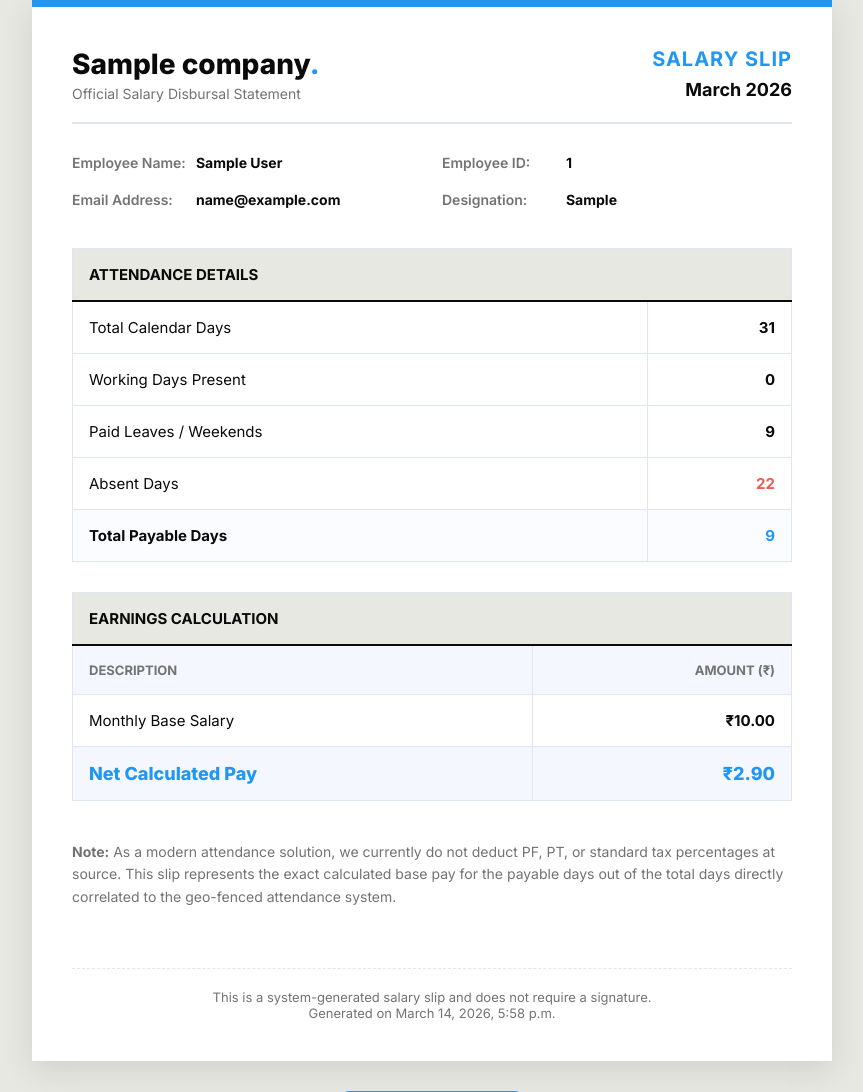
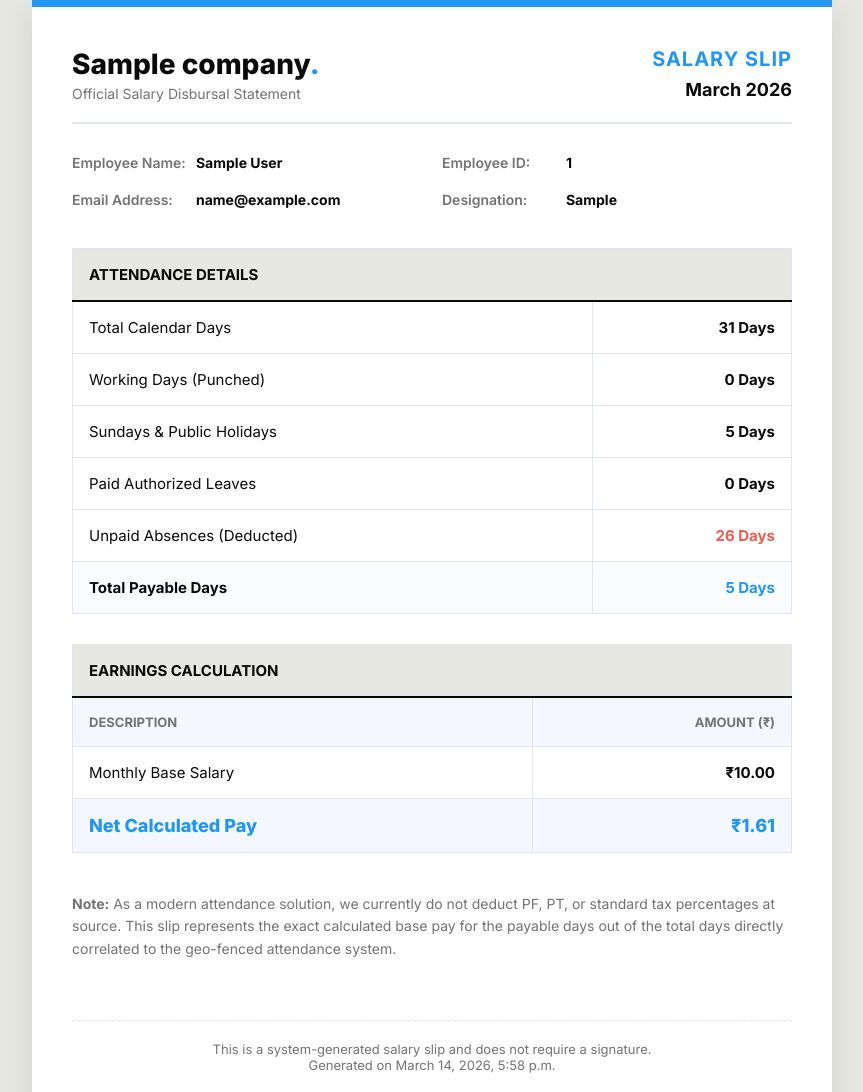
Before and after one commit to enryu-maker/QR-Based-Attendance, a Django app: page /dashboard/salary/print/1/1/ in a window 1280 px wide. Shown: the part 41-1133 px from the top of the page, without its empty margins (208-1071 px from the left). Run offline with Django 4.2, Linux system fonts and the light colour scheme; a user stored in the database is signed in; tables that the repository leaves empty hold one stand-in row (values such as "Sample post").

Commit message:
salary Slips data

```diff
--- a/core/templates/core/dashboard/salary_slip.html
+++ b/core/templates/core/dashboard/salary_slip.html
@@ -73,23 +73,27 @@
             <tbody>
                 <tr>
                     <td>Total Calendar Days</td>
-                    <td class="td-right">{{ total_days_in_month }}</td>
+                    <td class="td-right">{{ total_days_in_month }} Days</td>
                 </tr>
                 <tr>
-                    <td>Working Days Present</td>
-                    <td class="td-right">{{ days_present }}</td>
+                    <td>Working Days (Punched)</td>
+                    <td class="td-right">{{ days_present }} Days</td>
                 </tr>
                 <tr>
-                    <td>Paid Leaves / Weekends</td>
-                    <td class="td-right">{{ free_days }}</td>
+                    <td>Sundays & Public Holidays</td>
+                    <td class="td-right">{{ free_days }} Days</td>
                 </tr>
                 <tr>
-                    <td>Absent Days</td>
-                    <td class="td-right" style="color: #EE5D50;">{{ absent_days }}</td>
+                    <td>Paid Authorized Leaves</td>
+                    <td class="td-right">{{ paid_leaves }} Days</td>
+                </tr>
+                <tr>
+                    <td>Unpaid Absences (Deducted)</td>
+                    <td class="td-right" style="color: #EE5D50;">{{ absent_days }} Days</td>
                 </tr>
                 <tr style="background: #FAFCFF;">
                     <td style="font-weight: 700;">Total Payable Days</td>
-                    <td class="td-right" style="color: #2196F3;">{{ payable_days }}</td>
+                    <td class="td-right" style="color: #2196F3;">{{ payable_days }} Days</td>
                 </tr>
             </tbody>
         </table>
--- a/core/views.py
+++ b/core/views.py
@@ -13,6 +13,63 @@ import qrcode
 import base64
 from io import BytesIO
 from django.utils import timezone
+
+def get_payroll_stats(emp, year, month, company):
+    _, total_days = calendar.monthrange(year, month)
+
+    # Sundays and Holidays
+    free_dates = set()
+    for day in range(1, total_days + 1):
+        if datetime(year, month, day).weekday() == 6: # Sunday only
+            free_dates.add(datetime(year, month, day).date())
+
+    holidays = Holiday.objects.filter(
+        models.Q(company=company) | models.Q(company=None),
+        date__year=year, date__month=month
+    )
+    for h in holidays:
+        free_dates.add(h.date)
+
+    # Actual Presence (Valid IN punches)
+    # Using python list comprehension to handle DateTimeField -> date conversion reliably
+    valid_attendances = Attendance.objects.filter(
+        employee=emp, status='Valid', punch_type='IN',
+        timestamp__year=year, timestamp__month=month
+    )
+    valid_dates = set(a.timestamp.date() for a in valid_attendances)
+
+    # Paid Leaves
+    paid_leave_dates = set(Absence.objects.filter(
+        employee=emp, date__year=year, date__month=month, is_paid=True
+    ).values_list('date', flat=True))
+
+    # Unpaid Absences
+    unpaid_absence_dates = set(Absence.objects.filter(
+        employee=emp, date__year=year, date__month=month, is_paid=False
+    ).values_list('date', flat=True))
+
+    # Total Payable Days: (Present OR Holiday/Sunday OR Paid Leave) MINUS Unpaid Absences
+    payable_dates = (valid_dates | free_dates | paid_leave_dates) - unpaid_absence_dates
+    payable_count = len(payable_dates)
+
+    # Breakdown for UI/Slips
+    punched_working_days = len(valid_dates - free_dates - unpaid_absence_dates)
+    paid_free_days = len(free_dates - unpaid_absence_dates)
+    actual_paid_leaves = len(paid_leave_dates - valid_dates - free_dates - unpaid_absence_dates)
+
+    salary = (float(emp.monthly_salary) / total_days) * payable_count if total_days > 0 else 0
+
+    return {
+        'total_days': total_days,
+        'days_present': punched_working_days,
+        'free_days': paid_free_days,
+        'paid_leaves': actual_paid_leaves,
+        'unpaid_absences': total_days - payable_count,
+        'payable_days': payable_count,
+        'salary': round(salary, 2),
+        'original_paid_leave_count': len(paid_leave_dates), # For backward compatibility in some views if needed
+        'original_unpaid_absence_count': len(unpaid_absence_dates)
+    }
 
 def check_punch_status(request, company_slug, employee_id):
     try:
@@ -204,42 +261,15 @@ def admin_dashboard(request):
     data = []
 
     for emp in employees:
-        valid_attendances = Attendance.objects.filter(
-            employee=emp,
-            status='Valid',
-            punch_type='IN',
-            timestamp__year=year,
-            timestamp__month=month
-        )
-
-        valid_dates = set(a.timestamp.date() for a in valid_attendances)
-        days_present = len(valid_dates)
-
-        absence_dates = set(Absence.objects.filter(
-            employee=emp,
-            date__year=year,
-            date__month=month,
-            is_paid=False
-        ).values_list('date', flat=True))
-
-        paid_leave_count = Absence.objects.filter(
-            employee=emp,
-            date__year=year,
-            date__month=month,
-            is_paid=True
-        ).count()
-
-        payable_dates = (valid_dates | free_dates) - absence_dates
-        payable_days = len(payable_dates)
-
-        salary = (float(emp.monthly_salary) / total_days_in_month) * payable_days if total_days_in_month > 0 else 0
+        stats = get_payroll_stats(emp, year, month, company)
 
         data.append({
             'employee': emp,
-            'days_present': days_present,
-            'absences': len(absence_dates),
-            'paid_leaves': paid_leave_count,
-            'salary': round(salary, 2)
+            'days_present': stats['days_present'] + stats['paid_leaves'], # Showing "Authorized Days" or similar? No, let's stick to breakdown
+            'actual_present': stats['days_present'],
+            'absences': stats['unpaid_absences'],
+            'paid_leaves': stats['paid_leaves'],
+            'salary': stats['salary']
         })
 
     return render(request, 'core/dashboard/salary.html', {
@@ -263,36 +293,7 @@ def print_salary_slip(request, emp_id, month_str):
     except Employee.DoesNotExist:
         return redirect('dashboard_salary')
 
-    _, total_days_in_month = calendar.monthrange(year, month)
-
-    free_dates = set()
-    for day in range(1, total_days_in_month + 1):
-        d = datetime(year, month, day).date()
-        if d.weekday() >= 5: # Saturday or Sunday
-            free_dates.add(d)
-
-    holidays = Holiday.objects.filter(models.Q(company=company) | models.Q(company=None), date__year=year, date__month=month)
-    for h in holidays:
-        free_dates.add(h.date)
-
-    valid_attendances = Attendance.objects.filter(
-        employee=emp,
-        status='Valid',
-        punch_type='IN',
-        timestamp__year=year,
-        timestamp__month=month
-    )
-
-    valid_dates = set(a.timestamp.date() for a in valid_attendances)
-    days_present = len(valid_dates)
-
-    payable_dates = valid_dates | free_dates
-    payable_days = len(payable_dates)
-    absent_days = total_days_in_month - payable_days
-
-    salary = (float(emp.monthly_salary) / total_days_in_month) * payable_days if total_days_in_month > 0 else 0
-    salary = round(salary, 2)
-
+    stats = get_payroll_stats(emp, year, month, company)
     month_name = calendar.month_name[month]
 
     context = {
@@ -301,12 +302,13 @@ def print_salary_slip(request, emp_id, month_str):
         'year': year,
         'month': month_str,
         'month_name': month_name,
-        'total_days_in_month': total_days_in_month,
-        'days_present': days_present,
-        'free_days': len(free_dates),
-        'payable_days': payable_days,
-        'absent_days': absent_days,
-        'salary': salary,
+        'total_days_in_month': stats['total_days'],
+        'days_present': stats['days_present'],
+        'free_days': stats['free_days'],
+        'paid_leaves': stats['paid_leaves'],
+        'payable_days': stats['payable_days'],
+        'absent_days': stats['unpaid_absences'],
+        'salary': stats['salary'],
     }
 
     return render(request, 'core/dashboard/salary_slip.html', context)
@@ -435,55 +437,19 @@ def export_attendance(request):
     writer = csv.writer(response)
     writer.writerow(['Employee ID', 'Name', 'Designation', 'Email', 'Days Present', 'Paid Leaves', 'Unpaid Absences', 'Monthly Base', 'Calculated Salary'])
 
-    _, total_days_in_month = calendar.monthrange(year, month)
-
-    free_dates = set()
-    for day in range(1, total_days_in_month + 1):
-        if datetime(year, month, day).weekday() == 6: # Sunday only
-            free_dates.add(datetime(year, month, day).date())
-
-    holidays = Holiday.objects.filter(models.Q(company=company) | models.Q(company=None), date__year=year, date__month=month)
-    for h in holidays:
-        free_dates.add(h.date)
-
     employees = Employee.objects.filter(company=company)
     for emp in employees:
-        valid_attendances = Attendance.objects.filter(
-            employee=emp,
-            status='Valid',
-            punch_type='IN',
-            timestamp__year=year,
-            timestamp__month=month
-        )
-        valid_dates = set(a.timestamp.date() for a in valid_attendances)
-        days_present = len(valid_dates)
-
-        absence_dates = set(Absence.objects.filter(
-            employee=emp,
-            date__year=year,
-            date__month=month,
-            is_paid=False
-        ).values_list('date', flat=True))
-
-        paid_leave_count = Absence.objects.filter(
-            employee=emp,
-            date__year=year,
-            date__month=month,
-            is_paid=True
-        ).count()
-
-        payable_days = len((valid_dates | free_dates) - absence_dates)
-        salary = (float(emp.monthly_salary) / total_days_in_month) * payable_days if total_days_in_month > 0 else 0
+        stats = get_payroll_stats(emp, year, month, company)
 
         writer.writerow([
             emp.employee_id,
             f"{emp.first_name} {emp.last_name}",
             emp.designation,
             emp.email,
-            days_present,
-            paid_leave_count,
-            len(absence_dates),
+            stats['days_present'],
+            stats['paid_leaves'],
+            stats['unpaid_absences'],
             emp.monthly_salary,
-            round(salary, 2)
+            stats['salary']
         ])
     return response
```
